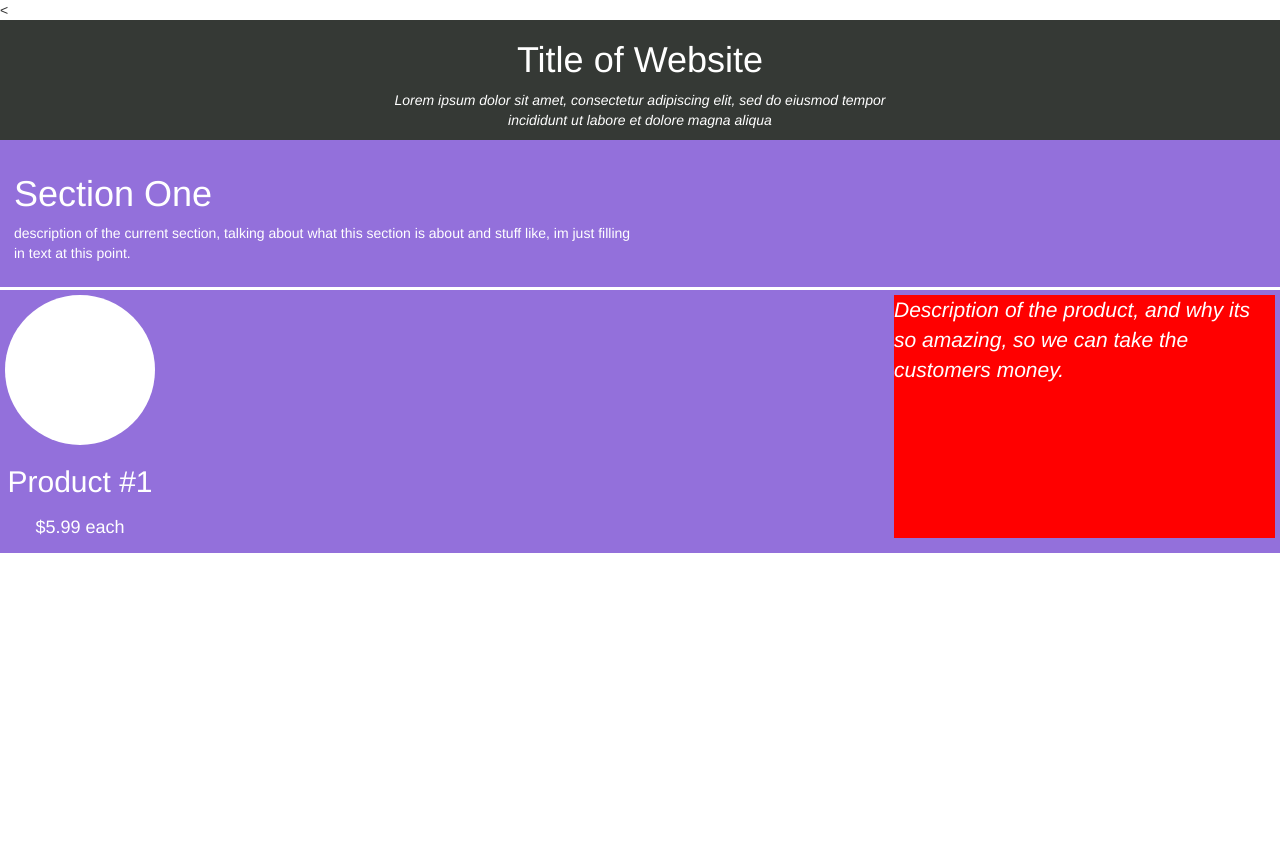
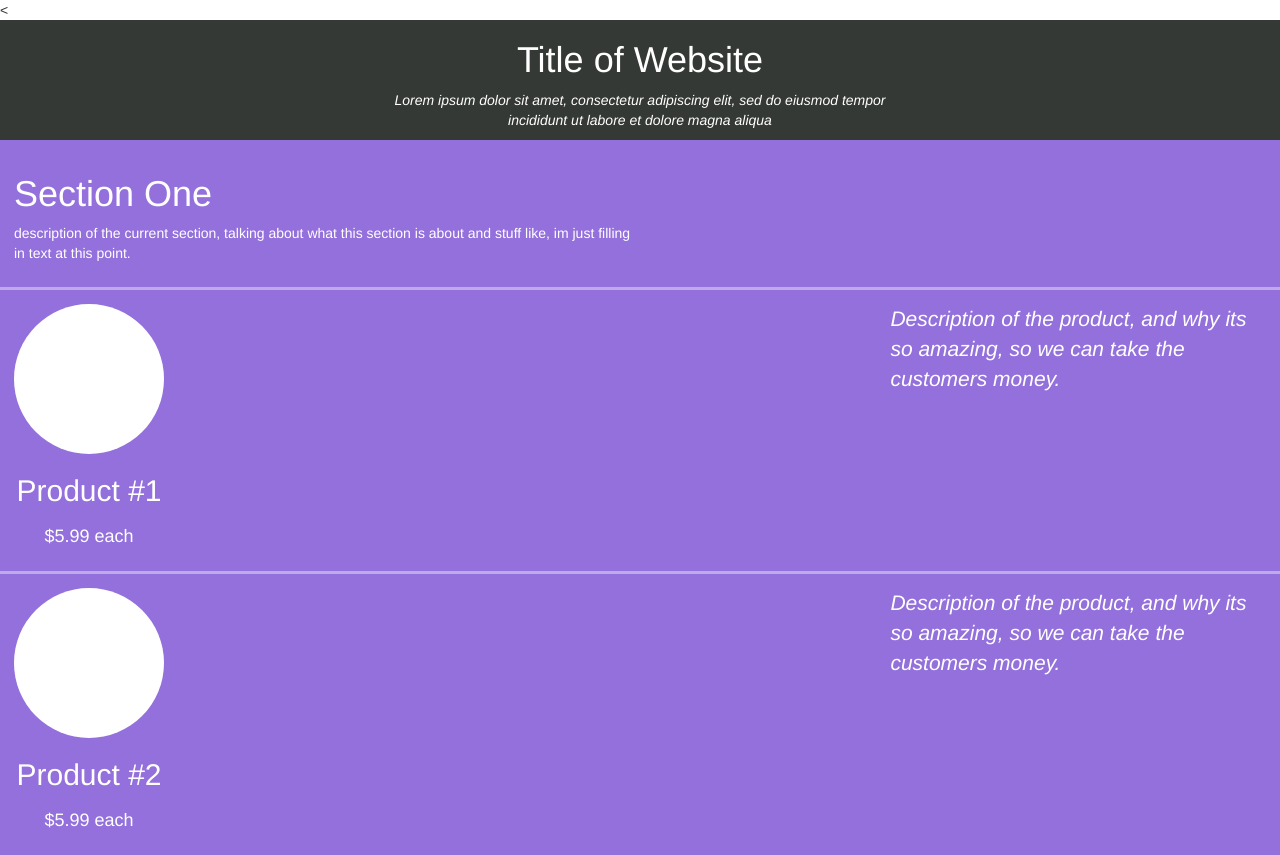
Before and after one commit to Weegee5859/concept_food_website, a plain HTML site: page index.html in a window 1280 px wide. Before the commit the page ends 800 px from the top, so only its background shows below. Drawn offline with nearby package versions, Linux system fonts and the light colour scheme; a web font is replaced by a local one.

Commit message:
Minor css changes to sections

```diff
--- a/index.css
+++ b/index.css
@@ -47,8 +47,8 @@
 	display: flex;
 	justify-content: space-between;
 	border-width: 3px;
-	border-top: 3px solid white;
-	padding: 5px;
+	border-top: 3px solid rgba(255, 255, 255, 0.4);
+	padding: 1em;
 	width: 100%;
 }
 
@@ -59,7 +59,6 @@
 }
 
 .section .product .desc {
-	background-color: red;
 	vertical-align: middle;
 	width: 30%;
 	font-size: 1.5em;
--- a/index.html
+++ b/index.html
@@ -51,7 +51,15 @@
 					<h2>Product #1</h2>
 					<h4>$5.99 each</h4>
 				</div>
+				<p class="desc">Description of the product, and why its so amazing, so we can take the customers money.</p>
+			</div>
 
+			<div class="product">
+				<div class="details">
+					<div class="image"></div>
+					<h2>Product #2</h2>
+					<h4>$5.99 each</h4>
+				</div>
 				<p class="desc">Description of the product, and why its so amazing, so we can take the customers money.</p>
 			</div>
 		</div>
```
